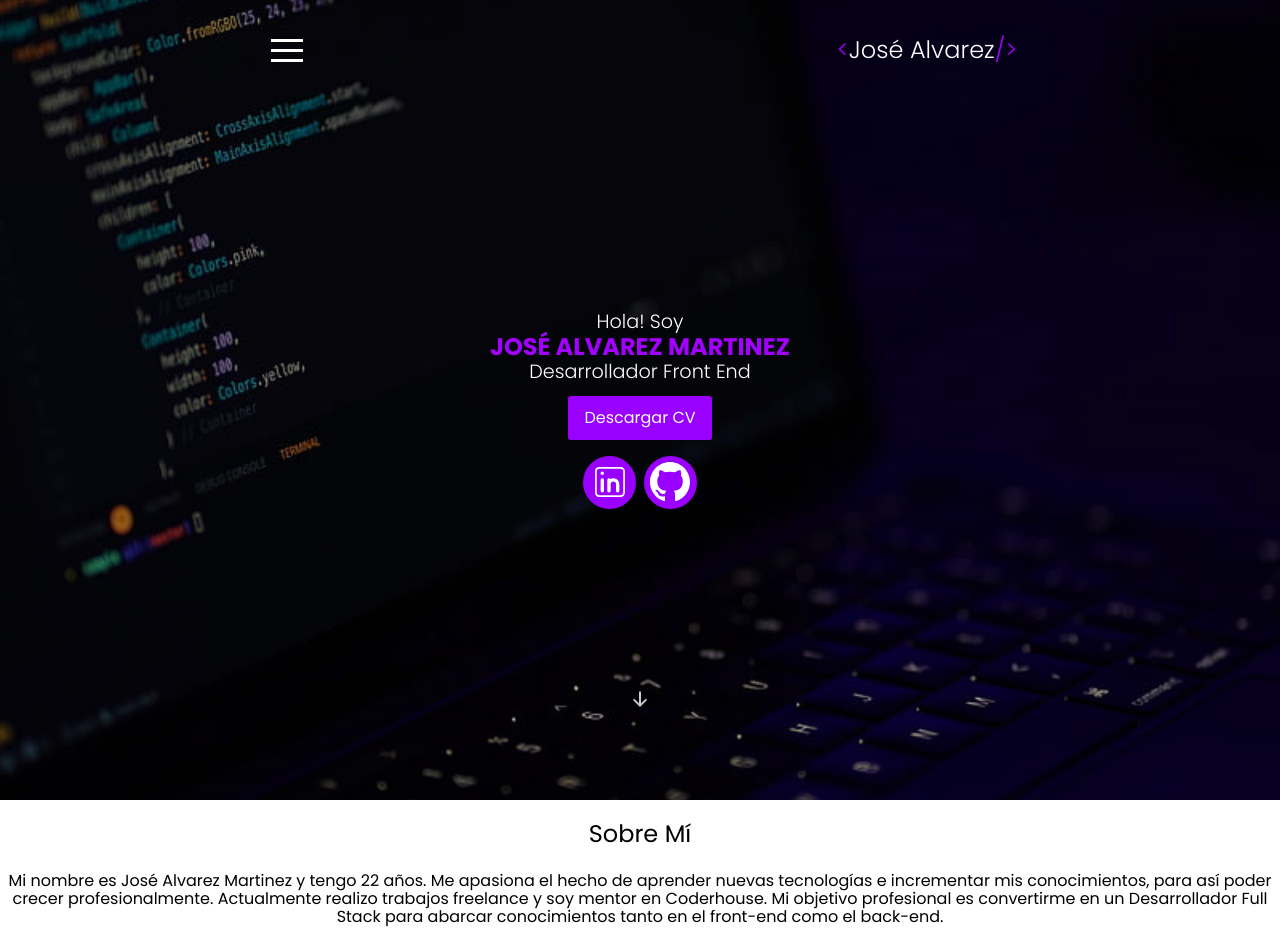
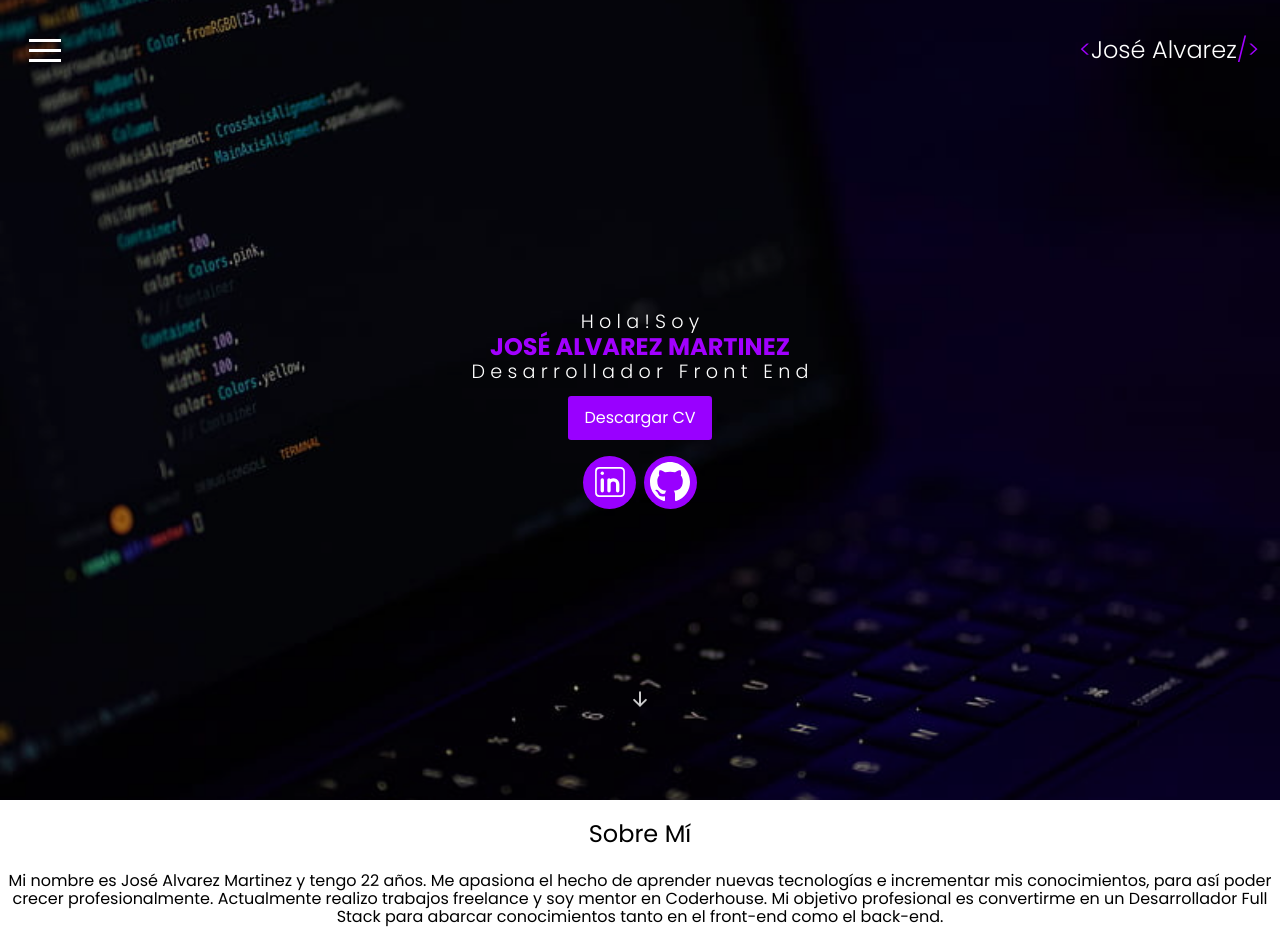
Before and after one commit to JoseAlvarezMartinez/portfolio, a React (Create React App) app: page / in a window 1280 px wide. Built offline with nearby package versions, Linux system fonts and the light colour scheme.

Commit message:
-- Modificando Header --

```diff
--- a/public/index.html
+++ b/public/index.html
@@ -24,7 +24,7 @@
       work correctly both with client-side routing and a non-root public URL.
       Learn how to configure a non-root public URL by running `npm run build`.
     -->
-    <title>React App</title>
+    <title>José Alvarez</title>
     <link
       rel="stylesheet"
       href="https://necolas.github.io/normalize.css/8.0.1/normalize.css"
--- a/src/App.css
+++ b/src/App.css
@@ -54,8 +54,8 @@ h1 span {
 .contenedor-superior {
   display: flex;
   align-items: center;
-  justify-content: space-around;
-
+  justify-content: space-between;
+  margin: 0 1.3rem;
   padding-top: 1rem;
 }
 .navegacion-inactiva {
@@ -120,6 +120,9 @@ h1 span {
   gap: 0.5rem;
   margin-top: 1rem;
 }
+.red-social-fondo:hover{
+  transform: scale(1.1);
+}
 .red-social-fondo {
   cursor: pointer;
   padding: 0.4rem;
@@ -127,6 +130,7 @@ h1 span {
   width: 2.5rem;
   border-radius: 50%;
   background-color: rgba(153, 0, 255, 1);
+  transition: transform 0.5s;
 }
 .tienda-online-arrow {
   animation: arrowanimation 0.55s infinite alternate ease-in-out;
--- a/src/components/Header.jsx
+++ b/src/components/Header.jsx
@@ -38,7 +38,7 @@ const Header = () => {
 
         <div className="bienvenida-contenedor">
           <h1>
-            Hola! Soy <span>José Alvarez Martinez</span>Desarrollador Front End
+            H o l a ! S o y <span>José Alvarez Martinez</span>D e s a r r o l l a d o r &nbsp; F r o n t &nbsp; E n d
           </h1>
           <div className="centrar-boton">
             <a
```
